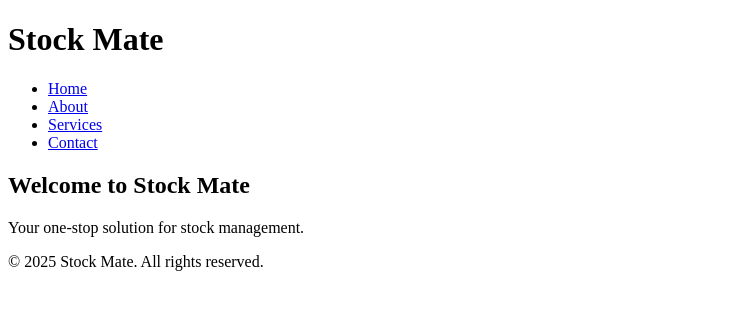
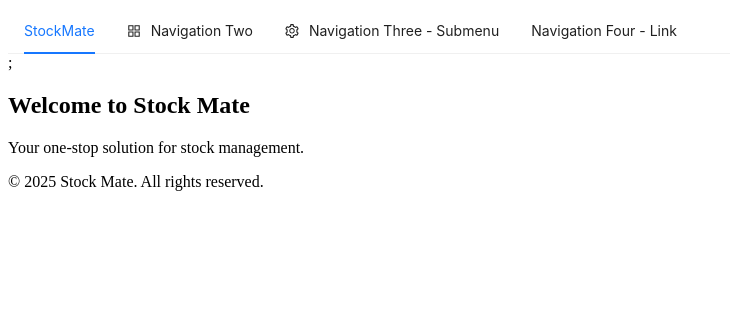
Before and after one commit to it22028150-Costa/StockMate, a React (Create React App) app in the folder client/: page / in a window 1280 px wide. Shown: the top 310 px of the page, without its empty margins (0-730 px from the left). Built offline with nearby package versions, Linux system fonts and the light colour scheme.

Commit message:
Added header menu

```diff
--- a/client/package.json
+++ b/client/package.json
@@ -8,6 +8,7 @@
     "@testing-library/jest-dom": "^6.6.3",
     "@testing-library/react": "^16.2.0",
     "@testing-library/user-event": "^13.5.0",
+    "antd": "^5.24.4",
     "react": "^19.0.0",
     "react-dom": "^19.0.0",
     "react-router": "^7.4.0",
--- a/client/src/components/Header.jsx
+++ b/client/src/components/Header.jsx
@@ -1,21 +1,74 @@
-// src/Header.js
-import React from 'react';
-
+import React, { useState } from 'react';
+import { AppstoreOutlined, MailOutlined, SettingOutlined } from '@ant-design/icons';
+import { Menu } from 'antd';
+const items = [
+  {
+    label: 'StockMate',
+    key: 'mail',
+  },
+  {
+    label: 'Navigation Two',
+    key: 'app',
+    icon: <AppstoreOutlined />,
+    disabled: false,
+  },
+  {
+    label: 'Navigation Three - Submenu',
+    key: 'SubMenu',
+    icon: <SettingOutlined />,
+    children: [
+      {
+        type: 'group',
+        label: 'Item 1',
+        children: [
+          {
+            label: 'Option 1',
+            key: 'setting:1',
+          },
+          {
+            label: 'Option 2',
+            key: 'setting:2',
+          },
+        ],
+      },
+      {
+        type: 'group',
+        label: 'Item 2',
+        children: [
+          {
+            label: 'Option 3',
+            key: 'setting:3',
+          },
+          {
+            label: 'Option 4',
+            key: 'setting:4',
+          },
+        ],
+      },
+    ],
+  },
+  {
+    key: 'alipay',
+    label: (
+      <a href="https://ant.design" target="_blank" rel="noopener noreferrer">
+        Navigation Four - Link
+      </a>
+    ),
+  },
+];
 
 const Header = () => {
+  const [current, setCurrent] = useState('mail');
+  const onClick = (e) => {
+    console.log('click ', e);
+    setCurrent(e.key);
+  };
   return (
     <header className="header">
       <div className="logo">
-        <h1>Stock Mate</h1>
+      <Menu onClick={onClick} selectedKeys={[current]} mode="horizontal" items={items} />;
       </div>
-      <nav>
-        <ul>
-          <li><a href="#">Home</a></li>
-          <li><a href="#">About</a></li>
-          <li><a href="#">Services</a></li>
-          <li><a href="#">Contact</a></li>
-        </ul>
-      </nav>
+
     </header>
   );
 };
--- a/client/src/components/MainLayout.js
+++ b/client/src/components/MainLayout.js
@@ -1,6 +1,8 @@
-import React from 'react';
+import React, { useState } from 'react';
+
 
 const MainLayout = () => {
+
   return (
     <main>
       <div className="bg-gray-100 space-y-0">
```
Also changed, not shown: 1 other file (tests, documents, lock files or other folders).
